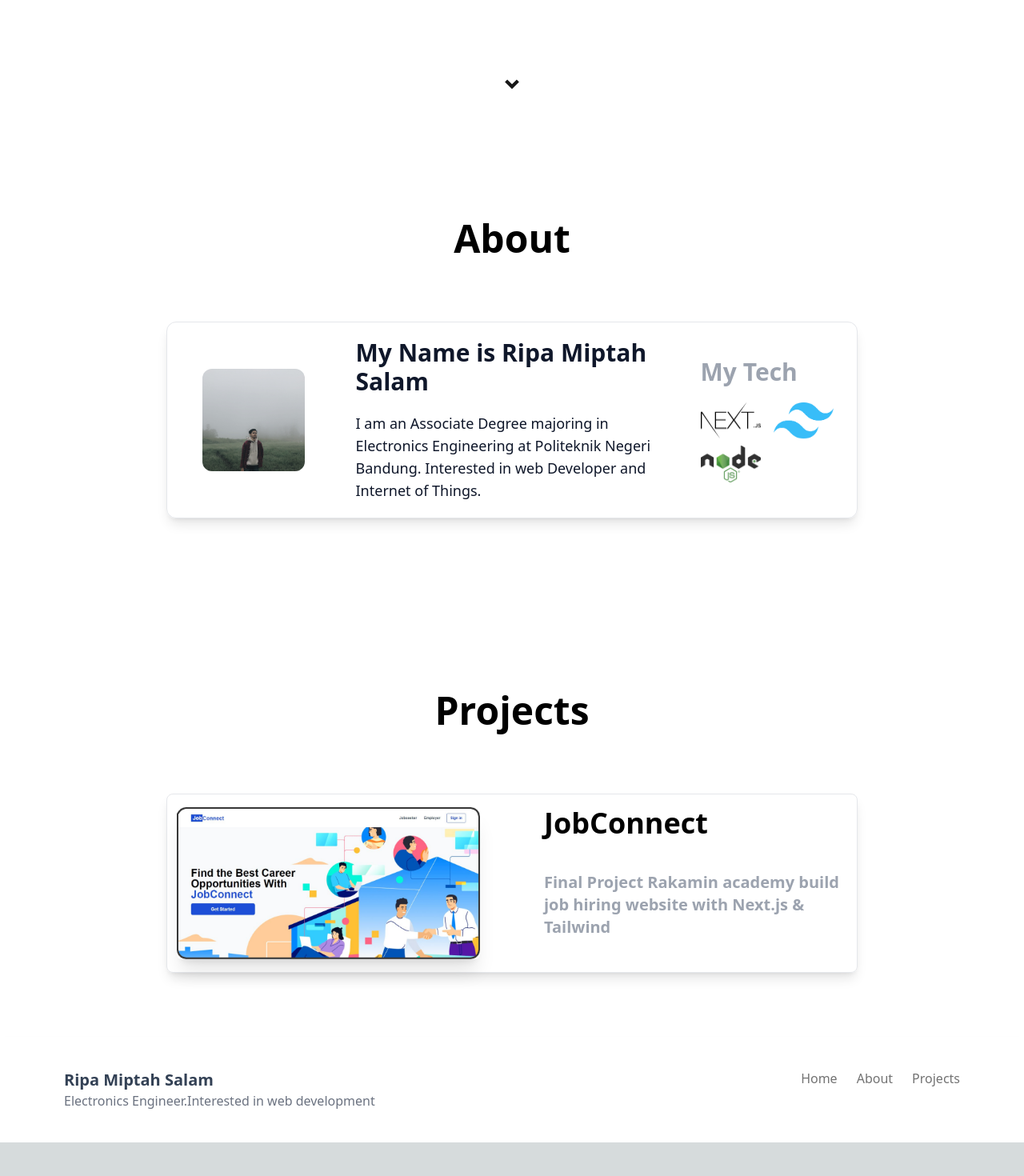
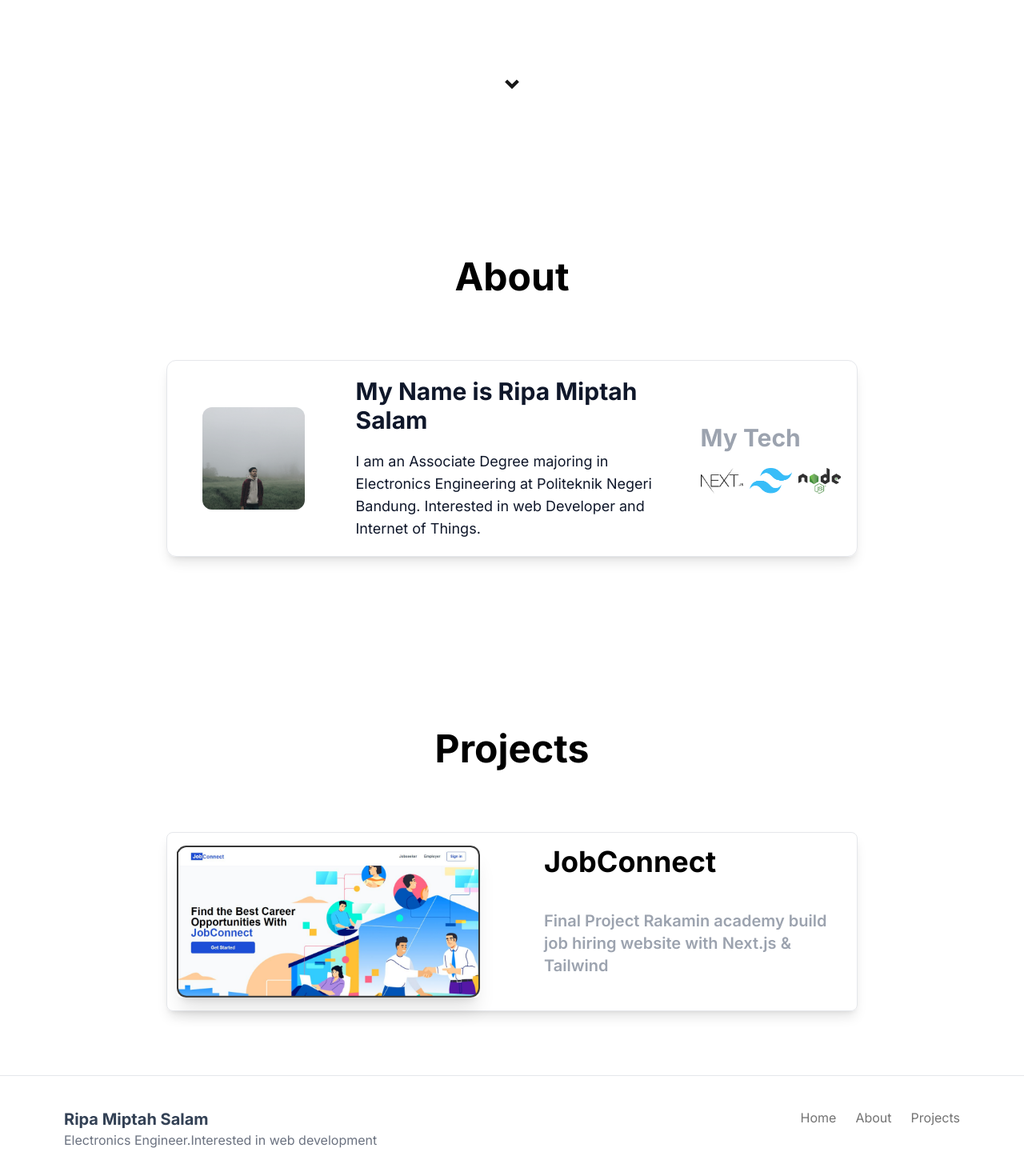
Before and after one commit to ripasalam/portofolio-web, a Next.js app: page / in a window 1280 px wide. Shown: the part 560-2030 px from the top of the page at 80% size. Before the commit the page ends 1988 px from the top, so only its background shows below. Built offline with nearby package versions, Linux system fonts and the light colour scheme.

Commit message:
modified layout

```diff
--- a/components/HeroSection.js
+++ b/components/HeroSection.js
@@ -6,7 +6,8 @@ const HeroSection = () => {
     return (
         <>
             <section id='home'>
-                <div className='py-44 grid md:grid-cols-2 gap-5 grid-cols-1 bg-white  dark:bg-stone-950 px- md:px-36 self-center'>
+                <div className=''>
+                    <div className='py-44 grid md:grid-cols-2 gap-5 grid-cols-1  md:px-36 self-center'>
                         <div className='w-32 h-32 md:w-72 md:h-72 rounded-full overflow-hidden mx-auto'>
                             <Image loading='lazy' src={'/static/images/YGBM8705.JPG'} alt='profile' width={200} height={200} className="w-full h-full object-cover object-center" />
                         </div>
@@ -15,12 +16,15 @@ const HeroSection = () => {
                             <p className='text-lg mt-4 mb-6 md:text-2xl text-neutral-900 dark:text-neutral-100'>Electronics Engineer.Interested in web development</p>
                         </div>
                     </div >
-                <div className='flex justify-center bg-white dark:bg-stone-950'>
+                    <div className='flex justify-center'>
                         <a href='#about' >
                             <RiArrowDropDownLine size={50} className='text-neutral-900 dark:text-neutral-100' />
                         </a>
 
                     </div>
+
+                </div>
+
 
             </section>
 
--- a/components/Layout/Dashboard.js
+++ b/components/Layout/Dashboard.js
@@ -4,7 +4,7 @@ import Footer from './Footer'
 
 const Dashboard = ({ children }) => {
     return (
-        <div className=''>
+        <div className='bg-white dark:bg-stone-950'>
             <Navbar />
             <div className=''>{children}</div>
             <Footer />
--- a/components/Layout/Footer.js
+++ b/components/Layout/Footer.js
@@ -17,7 +17,7 @@ const NAV_ITEMS = [
 
 const Footer = () => {
     return (
-        <div className='w-full bordort-t  grid grid-cols-1 md:grid-cols-2 pt-5  lg:pt-10 pb-10 mx-auto bg-white dark:bg-stone-950 dark:border-b dark:dark-stone-600 px-4 sm:px-20 shadow-md'>
+        <div className='w-full border-t  grid grid-cols-1 md:grid-cols-2 pt-5  lg:pt-10 pb-10 mx-auto dark:border-t dark:dark-stone-600 px-4 sm:px-20 shadow-md'>
             <div className='row-start-2 md:row-start-1 text-center justify-self-center md:justify-self-start md:text-left'>
                 <div>
                     <h1 className=' text-lg md:text-xl font-bold dark:text-neutral-100 text-slate-700'>Ripa Miptah Salam</h1>
--- a/components/Layout/Navbar.js
+++ b/components/Layout/Navbar.js
@@ -28,7 +28,7 @@ const Navbar = () => {
     const currentTheme = theme === 'system' ? systemTheme : theme
 
     return (
-        <div className='w-full top-0 z-50 fixed grid grid-cols-2 py-5 mx-auto bg-white dark:bg-stone-950 dark:border-b dark:dark-stone-600 px-4 sm:px-20 shadow-md'>
+        <div className='bg-white dark:bg-stone-950 w-full top-0 z-50 fixed grid grid-cols-2 py-5 mx-auto dark:border-b dark:dark-stone-600 px-4 sm:px-20 shadow-md'>
             <div className=' self-center'>
                 <div className=' dark:text-neutral-100 text-neutral-900 font-bold text-3xl'>
                     Ripa Miptah
--- a/components/Project.js
+++ b/components/Project.js
@@ -37,12 +37,12 @@ const Project = () => {
 
     return (
         <section id='project'>
-            <div className=' bg-white dark:bg-stone-950 px-20 md:px-52 pt-44 pb-20'>
-                <h1 data-aos='fade-up' data-aos-delay='150' className='text-center font-bold text-2xl md:text-5xl mb-20 dark:text-neutral-100'>Projects</h1>
+            <div className=' px-20 md:px-52 pt-44 pb-20'>
+                <h1 data-aos='fade-up' data-aos-delay='150' className='text-center font-bold text-2xl md:text-5xl mb-20'>Projects</h1>
                 <div className='grid grid-cols gap-24 border py-4 px-3 rounded-lg shadow-lg hover:opacity-70 '>
                     {projects.map((project, idx) => (
                         <Link href={`${project.link}`} key={idx}>
-                            <div className='grid grid-cols-1 lg:grid-cols-2 gap-20 hover:opacity-70' data-aos='fade-left' data-aos-delay='200'>
+                            <div className='grid grid-cols-1 lg:grid-cols-2 gap-20 hover:opacity-70' data-aos='fade-up' data-aos-delay='300'>
                                 <Image src={project.img} alt='project' width={900} height={900} className='rounded-md shadow-xl' />
                                 <div className='lg:pt-0 text-center lg:text-left' >
                                     <h1 className='font-bold text-2xl  lg:text-4xl mb-10 dark:text-neutral-100'>{project.title}</h1>
--- a/components/about.js
+++ b/components/about.js
@@ -33,7 +33,8 @@ const animations = [
 const About = () => {
     return (
         <section id='about'>
-            <div className='bg-white dark:bg-stone-950  px-20 md:px-52 pt-36 pb-10'>
+            <div>
+                <div className='px-20 md:px-52 pt-48  pb-10 z-0'>
                     <h1 data-aos='fade-up' data-aos-delay='150' className='text-center font-bold text-2xl md:text-5xl mb-20 dark:text-neutral-100'>About</h1>
                     <div className='grid grid-cols-1 lg:grid-cols-4 lg:gap-10 shadow-lg p-5 border rounded-xl'>
                         <div className=' w-32 h-32 justify-self-center self-center col-span-1 rounded-xl overflow-hidden' >
@@ -47,14 +48,14 @@ const About = () => {
                         </div>
                         <div className='col-span-1 self-center pt-5 lg:pt-0'>
                             <h1 data-aos='fade-left' data-aos-delay='200' className='font-bold text-center lg:text-left text-gray-400 text-xl  lg:text-3xl mb-5' >My Tech</h1>
-                        <div className='grid grid-cols-3 lg:grid-cols-2 gap-2'>
-                            <div className='w-15 h-15  overflow-hidden'>
+                            <div className='grid grid-cols-3 gap-2 '>
+                                <div className=' overflow-hidden dark:bg-neutral-100'>
                                     <Image src={'/static/images/next-js-logo.png'} width={75} height={75} alt='nextjs' />
                                 </div>
-                            <div className='w-15 h-15 overflow-hidden'>
+                                <div className='overflow-hidden'>
                                     <Image src={'/static/images/tailwindcss.png'} width={75} height={75} alt='tailwind' />
                                 </div>
-                            <div className='w-15 h-15 overflow-hidden'>
+                                <div className='overflow-hidden dark:bg-neutral-100'>
                                     <Image src={'/static/images/nodejs.png'} width={75} height={75} alt='nodejs' />
                                 </div>
 
@@ -67,6 +68,9 @@ const About = () => {
 
                 </div>
 
+            </div>
+
+
         </section >
 
     )
--- a/pages/index.js
+++ b/pages/index.js
@@ -10,11 +10,15 @@ const inter = Inter({ subsets: ['latin'] })
 export default function Home() {
   return (
     <>
-      <Dashboard>
-        <HeroSection />
-        <About />
-        <Project />
-      </Dashboard>
+      <div className='bg-white dark:bg-stone-950'>
+        <Dashboard>
+          <HeroSection />
+          <About />
+          <Project />
+        </Dashboard>
+
+      </div>
+
     </>
   )
 }
--- a/styles/globals.css
+++ b/styles/globals.css
@@ -1,32 +1,14 @@
 @tailwind base;
 @tailwind components;
 @tailwind utilities;
+
+@import url('https://fonts.googleapis.com/css2?family=Inter&display=swap');
 
 html {
   scroll-behavior: smooth;
 }
 
+body {
+  font-family: 'Inter', sans-serif;
 
-:root {
-  --foreground-rgb: 0, 0, 0;
-  --background-start-rgb: 214, 219, 220;
-  --background-end-rgb: 255, 255, 255;
 }
-
-@media (prefers-color-scheme: dark) {
-  :root {
-    --foreground-rgb: 255, 255, 255;
-    --background-start-rgb: 0, 0, 0;
-    --background-end-rgb: 0, 0, 0;
-  }
-}
-
-body {
-  color: rgb(var(--foreground-rgb));
-  background: linear-gradient(
-      to bottom,
-      transparent,
-      rgb(var(--background-end-rgb))
-    )
-    rgb(var(--background-start-rgb));
-}
```
Lines whose indentation alone changed are shown as unchanged.
